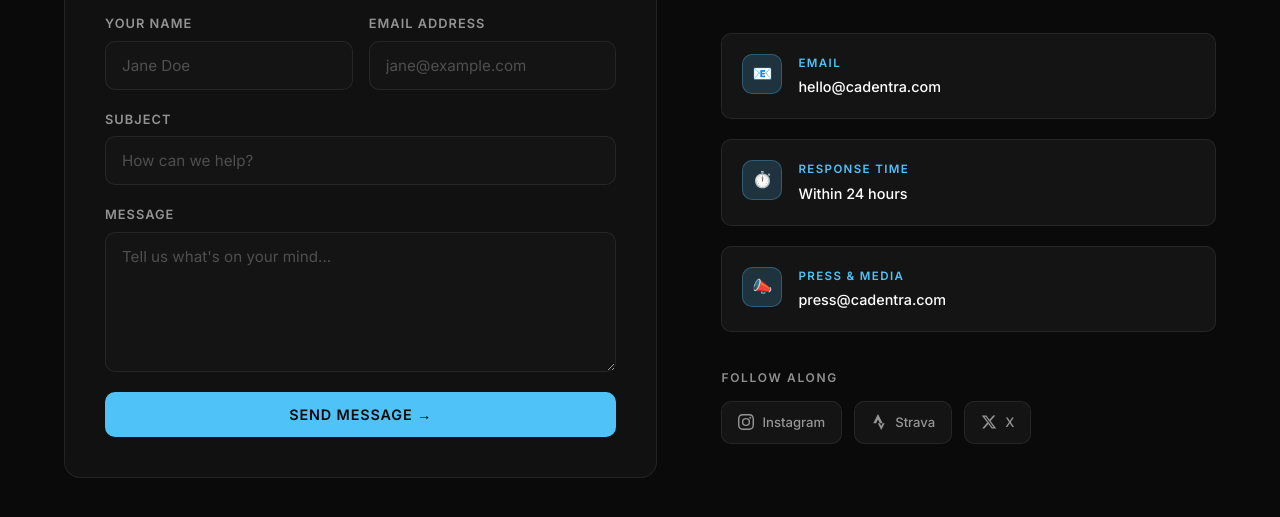
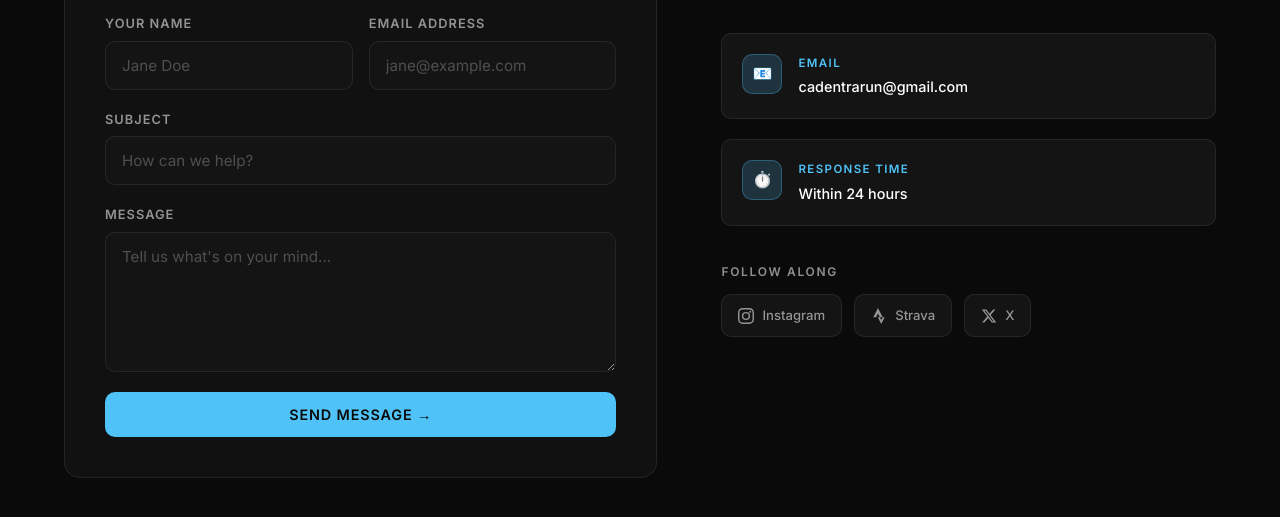
Before and after one commit to Tommy-Gardella/cadentra_, a plain HTML site: page contact.html in a window 1280 px wide. Shown: the part 769-1286 px from the top of the page. Drawn offline with Linux system fonts and the light colour scheme.

Commit message:
Update email to cadentrarun@gmail.com, remove press section, add Formspree to waitlist

```diff
--- a/contact.html
+++ b/contact.html
@@ -362,7 +362,7 @@
               <div class="info-icon">📧</div>
               <div>
                 <div class="info-label">Email</div>
-                <div class="info-value">hello@cadentra.com</div>
+                <div class="info-value">cadentrarun@gmail.com</div>
               </div>
             </div>
             <div class="info-item">
@@ -372,13 +372,7 @@
                 <div class="info-value">Within 24 hours</div>
               </div>
             </div>
-            <div class="info-item">
-              <div class="info-icon">📣</div>
-              <div>
-                <div class="info-label">Press &amp; Media</div>
-                <div class="info-value">press@cadentra.com</div>
-              </div>
-            </div>
+
           </div>
 
           <div class="social-section">
```
Also changed, not shown: index.html (+1 -1 lines).
